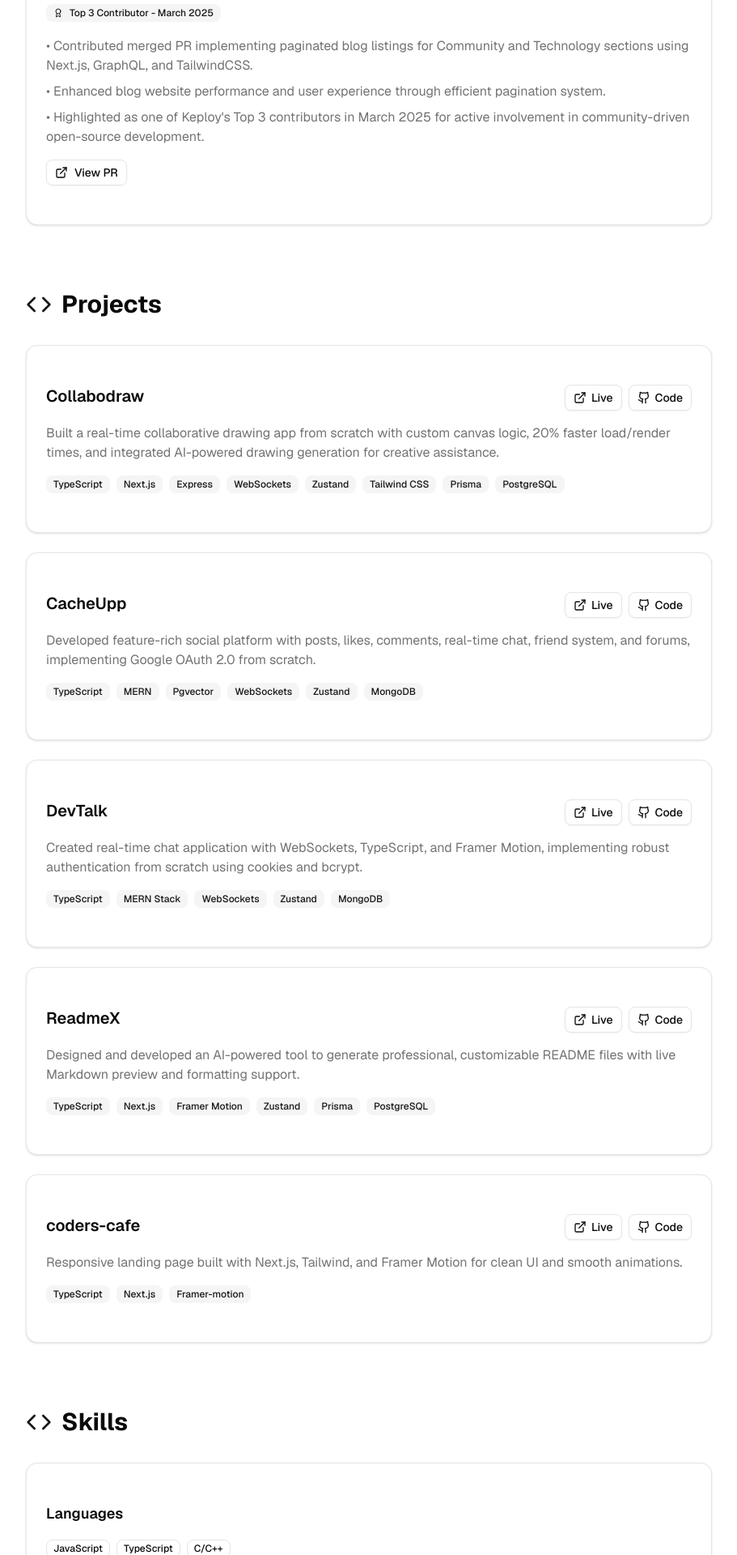
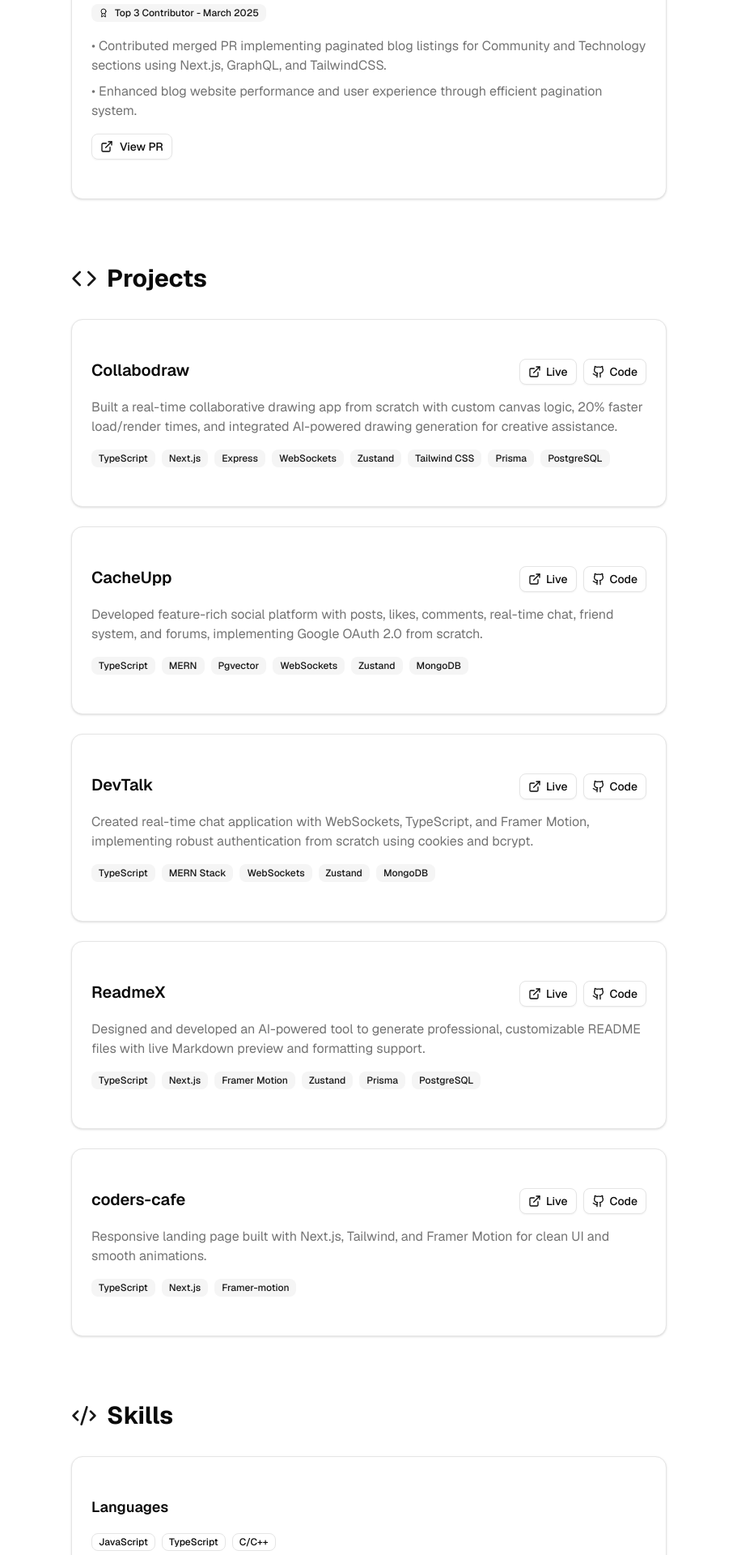
Before and after one commit to michael-020/portfolio, a Next.js app: page / in a window 1280 px wide. Shown: the part 540-2460 px from the top of the page at 81% size, without its empty margins (184-1095 px from the left). Built offline with nearby package versions, Linux system fonts and the light colour scheme.

Commit message:
updated home page

```diff
--- a/app/page.tsx
+++ b/app/page.tsx
@@ -5,7 +5,7 @@ import { Card, CardContent } from "@/components/ui/card"
 import { Badge } from "@/components/ui/badge"
 import { Button } from "@/components/ui/button"
 import { Navbar } from "@/components/navbar"
-import { Github, Linkedin, Mail, ExternalLink, Briefcase, Code, Award } from "lucide-react"
+import { Github, Linkedin, Mail, ExternalLink, Briefcase, Code, Award, Code2 } from "lucide-react"
 
 const fadeInUp = {
   initial: { opacity: 0, y: 60 },
@@ -13,13 +13,7 @@ const fadeInUp = {
   transition: { duration: 0.6, ease: "easeOut" },
 }
 
-const staggerContainer = {
-  animate: {
-    transition: {
-      staggerChildren: 0.1,
-    },
-  },
-}
+
 
 const projects = [
   {
@@ -88,15 +82,12 @@ export default function Portfolio() {
     <div className="min-h-screen bg-background">
       <Navbar />
 
-      {/* Main Content */}
-      <div className="container mx-auto px-6 py-12 max-w-4xl pt-32">
-        {/* Hero Section */}
+      <div className="container mx-auto px-20 py-12 max-w-4xl pt-32">
         <motion.section
           id="home"
           className="text-center mb-20"
           initial="initial"
           animate="animate"
-          variants={staggerContainer}
         >
           <motion.div variants={fadeInUp} className="mb-8">
             <motion.h1
@@ -157,14 +148,12 @@ export default function Portfolio() {
           </motion.div>
         </motion.section>
 
-        {/* Experience Section */}
         <motion.section
           id="experience"
           className="mb-20"
           initial="initial"
           whileInView="animate"
           viewport={{ once: true }}
-          variants={staggerContainer}
         >
           <motion.h2 className="text-3xl font-bold mb-8 flex items-center gap-3" variants={fadeInUp}>
             <Briefcase className="w-8 h-8 text-primary" />
@@ -189,10 +178,6 @@ export default function Portfolio() {
                     using Next.js, GraphQL, and TailwindCSS.
                   </li>
                   <li>• Enhanced blog website performance and user experience through efficient pagination system.</li>
-                  <li>
-                    • Highlighted as one of Keploy's Top 3 contributors in March 2025 for active involvement in
-                    community-driven open-source development.
-                  </li>
                 </ul>
                 <Button variant="outline" size="sm" className="mt-4 bg-transparent" asChild>
                   <a
@@ -210,21 +195,19 @@ export default function Portfolio() {
           </motion.div>
         </motion.section>
 
-        {/* Projects Section */}
         <motion.section
           id="projects"
           className="mb-20"
           initial="initial"
           whileInView="animate"
           viewport={{ once: true }}
-          variants={staggerContainer}
         >
           <motion.h2 className="text-3xl font-bold mb-8 flex items-center gap-3" variants={fadeInUp}>
             <Code className="w-8 h-8 text-primary" />
             Projects
           </motion.h2>
 
-          <motion.div className="grid gap-6" variants={staggerContainer}>
+          <motion.div className="grid gap-6" >
             {projects.map((project, index) => (
               <motion.div key={index} variants={fadeInUp}>
                 <Card className="hover:shadow-lg transition-all duration-300 hover:-translate-y-1">
@@ -266,20 +249,19 @@ export default function Portfolio() {
           </motion.div>
         </motion.section>
 
-        {/* Skills Section */}
         <motion.section
           className="mb-20"
           initial="initial"
           whileInView="animate"
           viewport={{ once: true }}
-          variants={staggerContainer}
+
         >
           <motion.h2 className="text-3xl font-bold mb-8 flex items-center gap-3" variants={fadeInUp}>
-            <Code className="w-8 h-8 text-primary" />
+            <Code2 className="w-8 h-8 text-primary" />
             Skills
           </motion.h2>
 
-          <motion.div className="grid gap-6" variants={staggerContainer}>
+          <motion.div className="grid gap-6" >
             {Object.entries(skills).map(([category, skillList], index) => (
               <motion.div key={index} variants={fadeInUp}>
                 <Card>
@@ -299,14 +281,12 @@ export default function Portfolio() {
           </motion.div>
         </motion.section>
 
-        {/* Contact Me Section */}
         <motion.section
           id="contact"
           className="mb-20"
           initial="initial"
           whileInView="animate"
           viewport={{ once: true }}
-          variants={staggerContainer}
         >
           <motion.h2 className="text-3xl font-bold mb-8 flex items-center gap-3" variants={fadeInUp}>
             <Mail className="w-8 h-8 text-primary" />
@@ -328,32 +308,20 @@ export default function Portfolio() {
                       Send Email
                     </a>
                   </Button>
-                  <Button variant="outline" asChild>
-                    <a
-                      href="https://linkedin.com/in/michael-hosamani0206/"
-                      target="_blank"
-                      className="flex items-center gap-2"
-                      rel="noreferrer"
-                    >
-                      <Linkedin className="w-4 h-4" />
-                      LinkedIn
-                    </a>
-                  </Button>
                 </div>
               </CardContent>
             </Card>
           </motion.div>
         </motion.section>
 
-        {/* Footer */}
         <motion.footer
-          className="text-center py-8 border-t"
+          className="text-center py-8 pb-0 border-t"
           initial={{ opacity: 0 }}
           whileInView={{ opacity: 1 }}
           viewport={{ once: true }}
           transition={{ duration: 0.6 }}
         >
-          <p className="text-muted-foreground">Built with Next.js, Framer Motion, and Tailwind CSS</p>
+          © Michael Hosamani - 2025
         </motion.footer>
       </div>
     </div>
```
